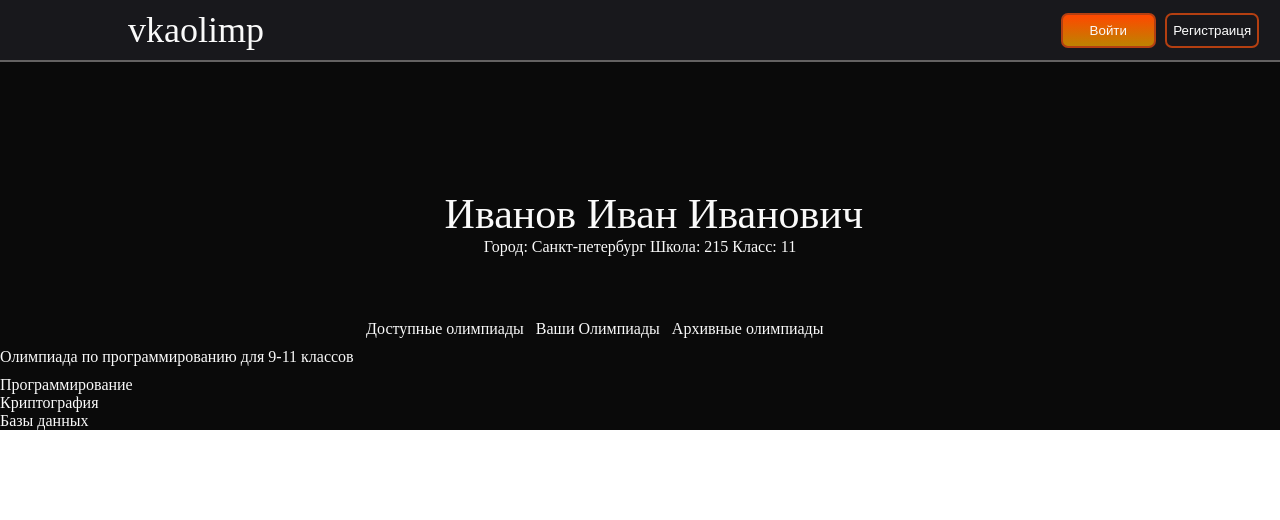
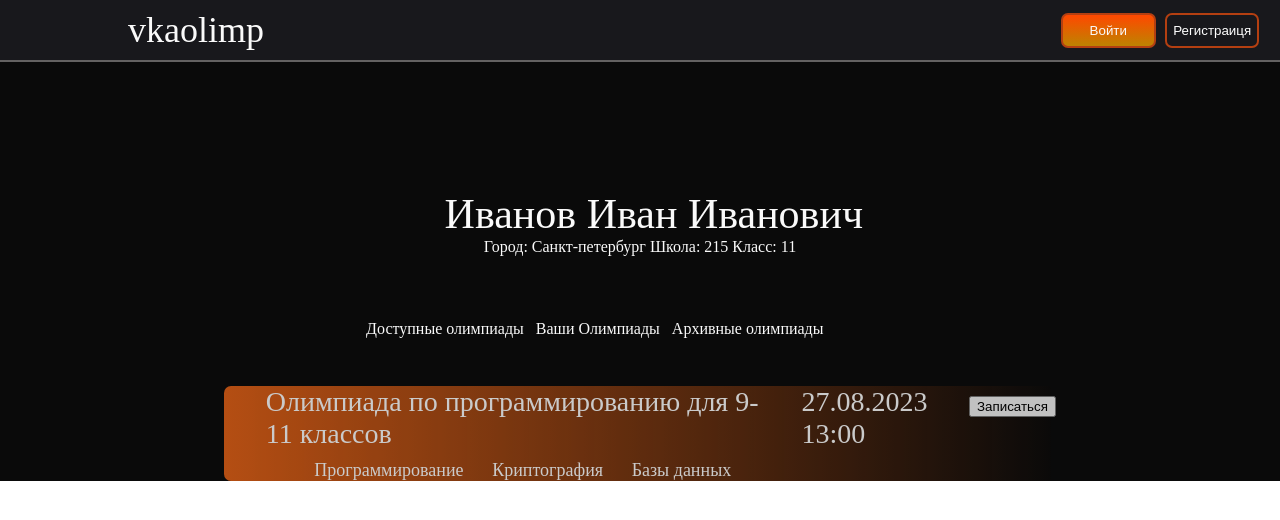
Before and after one commit to Buttee-bit/Olimp, a Vue app in the folder frontend/: page /cabinet in a window 1280 px wide. Shown: the top 520 px of the page. Built offline with nearby package versions, Linux system fonts and the light colour scheme.

Commit message:
[frontend] registration

```diff
--- a/frontend/src/pages/LCabinetPage.vue
+++ b/frontend/src/pages/LCabinetPage.vue
@@ -26,8 +26,8 @@
             <p class="text-olimp">Архивные олимпиады</p>
         </div>
     </div>
-
-    <div class="olimpiad-card">
+    <div class="card-wrapper">
+        <div class="olimpiad-card">
         <div class="left-side">
             <div class="title-olimpiad">
                 <p>Олимпиада по программированию для 9-11 классов</p>
@@ -38,6 +38,22 @@
                 <div>Базы данных</div>
             </div>
         </div>
+        <div class="time">
+            <div class="date-t">
+                27.08.2023
+            </div>
+            <div class="hours">
+                13:00
+            </div>
+        </div>
+        <div class="buton-side">
+            <div class="button-wr">
+                <button>
+                    Записаться
+                </button>
+            </div>
+        </div>
+    </div>
     </div>
 
 </template>
@@ -110,7 +126,41 @@ export default {
 .text-olimp{
     margin-left: 12px;
 }
+.card-wrapper{
+    display: flex;
+    flex-wrap: nowrap;
+    justify-content: center;
+    margin-top: 3%;
+}
 .olimpiad-card{
     color: #fafafa;
+    display: flex;
+    justify-content: center;
+    font-size: 28px;
+
+
+
+    /* border: 2px solid #b43f11; */
+    background: linear-gradient(to left, transparent, rgb(223, 95, 21));
+    opacity: 0.8;
+    border-radius: 7px;
+}
+.modyle-olimpiad{
+    display: flex;
+    font-size: 18px;
+    margin-left: 10px;
+    padding-left: 10px;
+    justify-content: space-evenly;
+
+}
+.left-side{
+    margin-left: 5%;
+}
+.buton-side{
+    margin-left: 5%;
+}
+.time{
+    margin-left: 5%;
+
 }
 </style>
--- a/frontend/src/pages/SigInPage.vue
+++ b/frontend/src/pages/SigInPage.vue
@@ -1,9 +1,73 @@
 <template>
-    <div class="page-SigIn">
         <div class="header">
-        <div class="name-site">vkaolimp</div>
-        <div class="right-side">
-    </div>
+            <div class="name-site">vkaolimp</div>
+        </div>
+    <div class="table-sigin">
+        <div class="logo-wrap">
+            <img
+            src=""
+            alt=""
+            class="logo">
+        </div>
+        <div class="reg-Oauth">
+            <button class="yandex">
+                Регистрация через Яндекс
+            </button>
+            <br>
+            <button class="google">
+                Регистрация через Google
+            </button>
+        </div>
+        <p>------ или ------</p>
+        <div class="table-user-reg">
+            <div class="row-input">
+                <div class="svg-elem">
+                    <img src="" alt="" class="svg">
+                </div>
+                <input type="text" class="login">
+            </div>
+            <div class="row-input">
+                <div class="svg-elem">
+                    <img src="" alt="" class="svg">
+                </div>
+                <input type="text" class="login">
+            </div>
+            <div class="row-input">
+                <div class="svg-elem">
+                    <img src="" alt="" class="svg">
+                </div>
+                <input type="text" class="login">
+            </div>
+            <div class="row-input">
+                <div class="svg-elem">
+                    <img src="" alt="" class="svg">
+                </div>
+                <input type="text" class="Second-name">
+            </div>
+            <div class="row-input">
+                <div class="svg-elem">
+                    <img src="" alt="" class="svg">
+                </div>
+                <input type="text" class="Last_name">
+            </div>
+            <div class="row-input">
+                <div class="svg-elem">
+                    <img src="" alt="" class="svg">
+                </div>
+                <input type="text" class="City">
+            </div>
+            <div class="row-input">
+                <div class="svg-elem">
+                    <img src="" alt="" class="svg">
+                </div>
+                <input type="text" class="School">
+            </div>
+            <div class="row-input">
+                <div class="svg-elem">
+                    <img src="" alt="" class="svg">
+                </div>
+                <input type="text" class="Class_">
+            </div>
         </div>
     </div>
 
```
